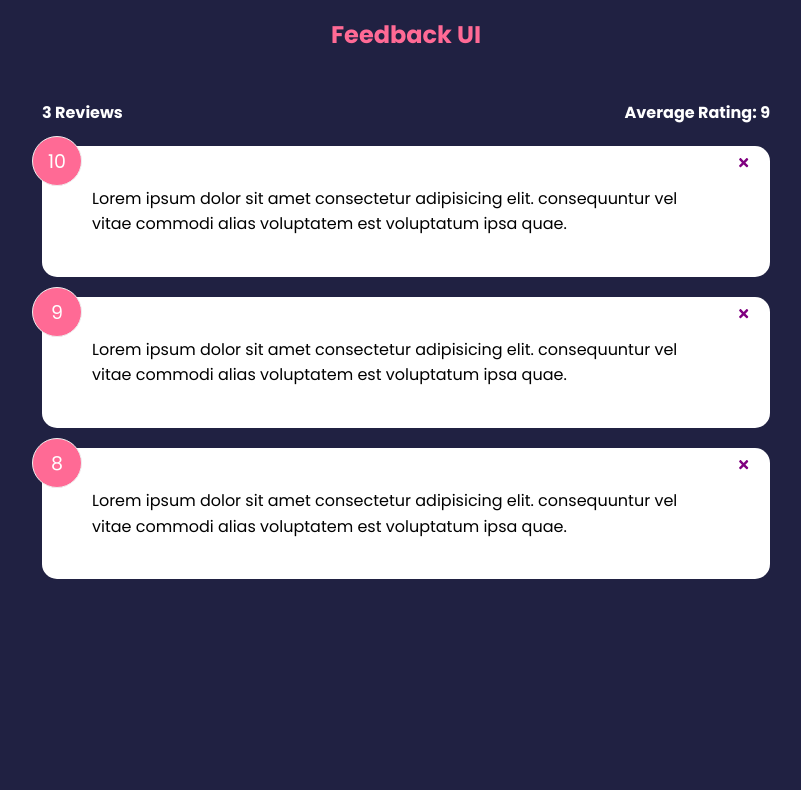
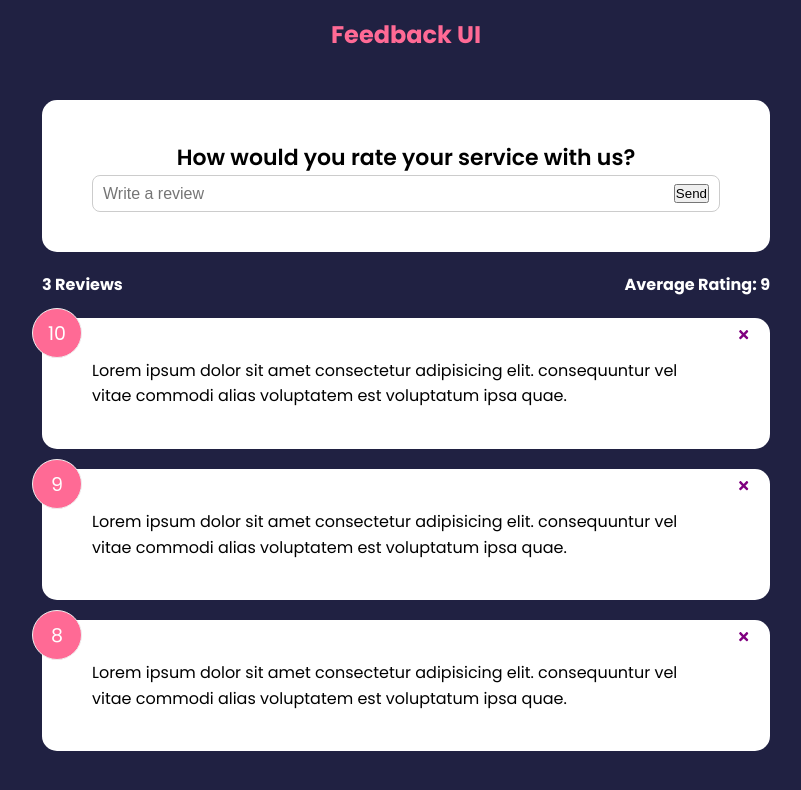
Before and after one commit to martiniucanastasia/react-feedback, a React (Create React App) app: page / in a window 1280 px wide. Shown: the top 790 px of the page, without its empty margins (234-1035 px from the left). Built offline with nearby package versions, Linux system fonts and the light colour scheme.

Commit message:
add form for submitting a review

```diff
--- a/src/App.js
+++ b/src/App.js
@@ -3,6 +3,7 @@
 import { FeedbackList } from "./components/FeedbackList.jsx";
 import { FeedbackData } from "./data/FeedbackData.js";
 import { FeedbackStats } from "./components/FeedbackStats.jsx";
+import { FeedbackForm } from "./components/FeedbackForm.jsx";
 
 export const App = () => {
   const [feedback, setFeedback] = useState(FeedbackData);
@@ -17,6 +18,7 @@
     <>
       <Header />
       <div className="container">
+        <FeedbackForm />
         <FeedbackStats feedback={feedback} />
         <FeedbackList feedback={feedback} handleDelete={deleteFeedback} />
       </div>
--- /dev/null
+++ b/src/components/FeedbackForm.jsx
@@ -0,0 +1,27 @@
+import { Card } from "./shared/Card";
+import { useState } from "react";
+
+export const FeedbackForm = () => {
+  const [text, setText] = useState("");
+
+  const handleTextChange = (e) => {
+    setText(e.target.value);
+  };
+  return (
+    <Card>
+      <form>
+        <h2>How would you rate your service with us?</h2>
+        {/* TODO Rating Select Component */}
+        <div className="input-group">
+          <input
+            onChange={handleTextChange}
+            type="text"
+            placeholder="Write a review"
+            value={text}
+          />
+          <button type="submit">Send</button>
+        </div>
+      </form>
+    </Card>
+  );
+};
```
